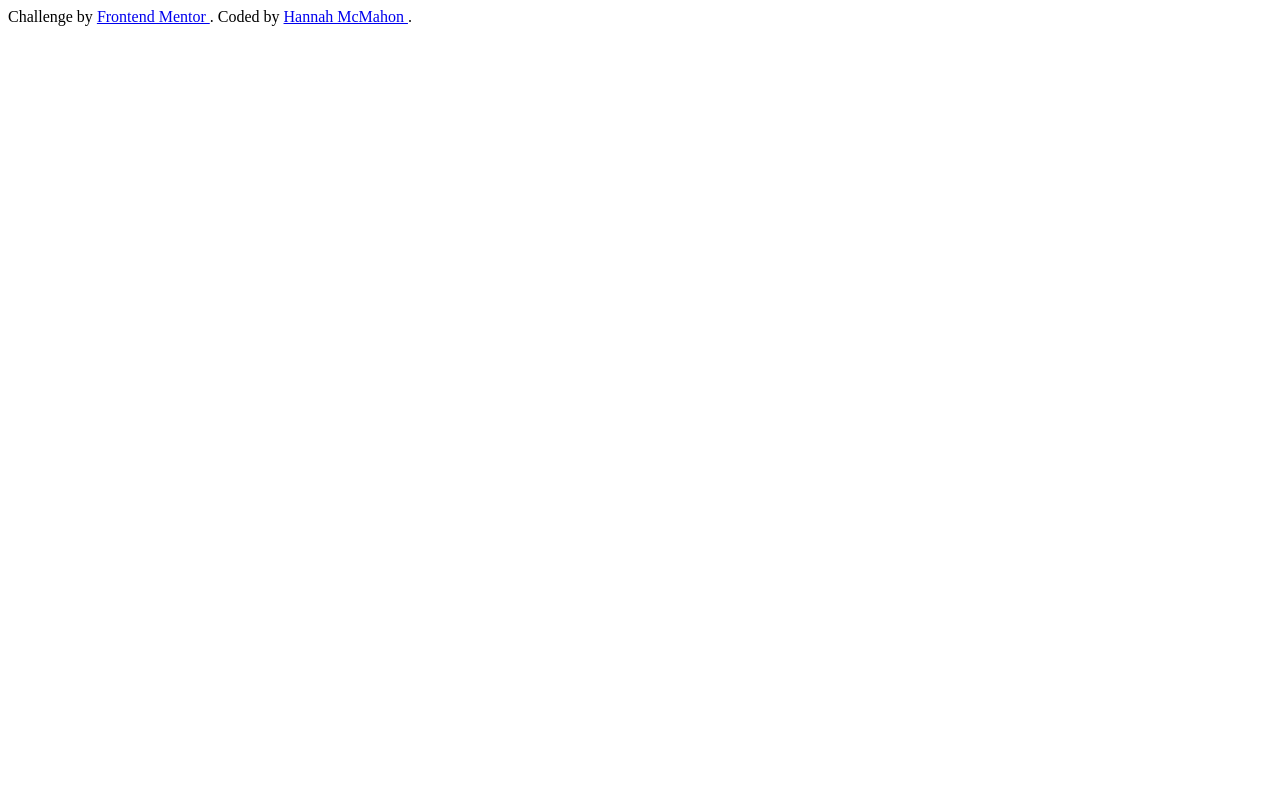
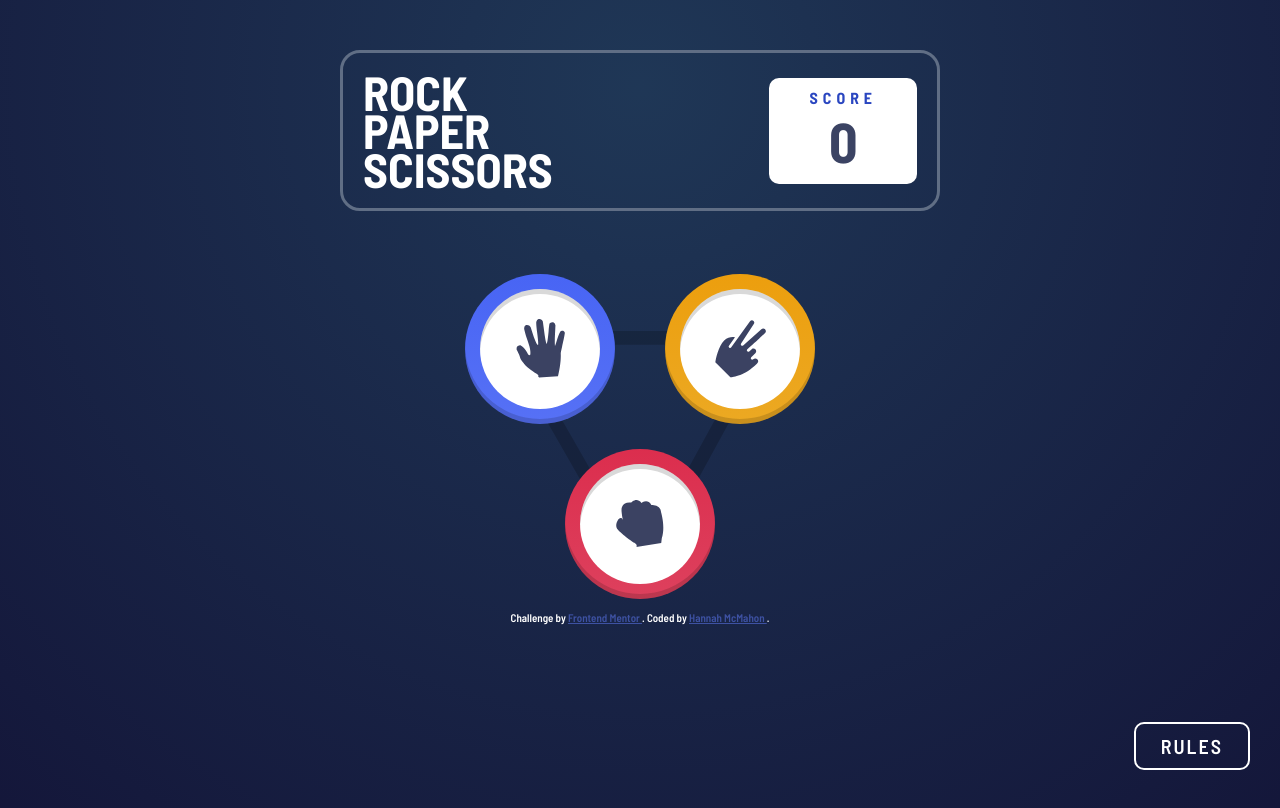
Before and after one commit to hannah-saurusrex/rock-paper-scissors, a plain HTML site: page index.html in a window 1280 px wide. Drawn offline with Linux system fonts and the light colour scheme.

Commit message:
got the main game page laid out

```diff
--- a/index.html
+++ b/index.html
@@ -3,25 +3,54 @@
 	<head>
 		<meta charset="UTF-8" />
 		<meta name="viewport" content="width=device-width, initial-scale=1.0" />
-		<link rel="stylesheet" href="./assets/styles/styles.css" />
-		<link
-			href="https://fonts.googleapis.com/css?family=Barlow+Semi+Condensed:600,700&display=swap"
-			rel="stylesheet"
-		/>
 		<!-- displays site properly based on user's device -->
-
+		<link rel="stylesheet" href="style.css" />
 		<link
 			rel="icon"
 			type="image/png"
 			sizes="32x32"
 			href="./images/favicon-32x32.png"
 		/>
+		<script src="script.js" defer></script>
 
 		<title>Frontend Mentor | Rock, Paper, Scissors</title>
 
 		<!-- Score Rules You Picked The House Picked You Win You Lose Play Again -->
 	</head>
 	<body>
+		<div class="container">
+			<header>
+				<h1>
+					<span>Rock</span>
+					<span>Paper</span>
+					<span>Scissors</span>
+				</h1>
+				<div class="score-container">
+					<h4>Score</h4>
+					<p id="score">0</p>
+				</div>
+			</header>
+
+			<main>
+				<button class="btn-circle btn-paper">
+					<span class="wrapper">
+						<img src="./images/icon-paper.svg" alt="paper icon" />
+					</span>
+				</button>
+				<button class="btn-circle btn-scissors">
+					<span class="wrapper">
+						<img src="./images/icon-scissors.svg" alt="scissors icon" />
+					</span>
+				</button>
+				<button class="btn-circle btn-rock">
+					<span class="wrapper">
+						<img src="./images/icon-rock.svg" alt="rock icon" />
+					</span>
+				</button>
+			</main>
+
+			<button class="btn-rules">Rules</button>
+		</div>
 		<footer>
 			<div class="attribution">
 				Challenge by
@@ -35,7 +64,5 @@
 				.
 			</div>
 		</footer>
-
-		<script src="./assets/scripts/app.js"></script>
 	</body>
 </html>
--- /dev/null
+++ b/style.css
@@ -0,0 +1,157 @@
+@import url("https://fonts.googleapis.com/css2?family=Barlow+Semi+Condensed:wght@600;700&display=swap");
+
+* {
+	box-sizing: border-box;
+}
+
+/*
+- Scissors Gradient: hsl(39, 89%, 49%) to hsl(40, 84%, 53%)
+- Paper Gradient: hsl(230, 89%, 62%) to hsl(230, 89%, 65%)
+- Rock Gradient: hsl(349, 71%, 52%) to hsl(349, 70%, 56%)
+*/
+
+body {
+	background: radial-gradient(
+		circle at 50% 10%,
+		hsl(214, 47%, 23%),
+		hsl(237, 49%, 15%)
+	);
+	font-family: "Barlow Semi Condensed", sans-serif;
+	color: #fff;
+	min-height: 100vh;
+}
+
+.container {
+	width: 600px;
+	max-width: 100%;
+	margin: 0 auto;
+}
+
+header {
+	border: 3px solid hsl(217, 16%, 45%);
+	border-radius: 20px;
+	display: flex;
+	justify-content: space-between;
+	align-items: center;
+	margin: 50px 0;
+	padding: 20px;
+}
+
+h1 {
+	display: flex;
+	flex-direction: column;
+	font-size: 3rem;
+	line-height: 0.8;
+	margin: 0;
+	text-transform: uppercase;
+}
+
+h4 {
+	color: hsl(229, 64%, 46%);
+	letter-spacing: 5px;
+	margin: 0;
+	text-transform: uppercase;
+}
+
+.score-container {
+	background-color: #fff;
+	border-radius: 10px;
+	padding: 10px 40px;
+	text-align: center;
+}
+
+.score-container p {
+	color: hsl(229, 25%, 31%);
+	font-size: 3.5rem;
+	font-weight: 700;
+	margin: 0;
+}
+
+main {
+	display: flex;
+	justify-content: center;
+	align-items: center;
+	flex-wrap: wrap;
+	margin: 0 auto;
+	height: 350px;
+	width: 400px;
+	position: relative;
+}
+
+main::before {
+	background-image: url("./images/bg-triangle.svg");
+	background-repeat: no-repeat;
+	background-size: cover;
+	content: "";
+	position: absolute;
+	top: 20%;
+	left: 15%;
+	height: 70%;
+	width: 70%;
+	z-index: -1;
+}
+
+.btn-circle {
+	border: none;
+	border-radius: 50%;
+	box-shadow: inset 0 -5px rgba(0, 0, 0, 0.15);
+	margin: 0 25px;
+	height: 150px;
+	width: 150px;
+}
+
+.btn-circle .wrapper {
+	background-color: #fff;
+	border-radius: 50%;
+	box-shadow: inset 0 5px rgba(0, 0, 0, 0.15);
+	display: inline-flex;
+	align-items: center;
+	justify-content: center;
+	height: 120px;
+	width: 120px;
+}
+
+.btn-paper {
+	background: linear-gradient(
+		to bottom,
+		hsl(230, 89%, 62%),
+		hsl(230, 89%, 65%)
+	);
+}
+
+.btn-scissors {
+	background: linear-gradient(to bottom, hsl(39, 89%, 49%), hsl(40, 84%, 53%));
+}
+
+.btn-rock {
+	background: linear-gradient(
+		to bottom,
+		hsl(349, 71%, 52%),
+		hsl(349, 70%, 56%)
+	);
+}
+
+.btn-rules {
+	background-color: transparent;
+	border: 2px solid #fff;
+	border-radius: 10px;
+	color: white;
+	font-family: inherit;
+	font-size: 20px;
+	letter-spacing: 2px;
+	padding: 10px 25px;
+	position: fixed;
+	bottom: 30px;
+	right: 30px;
+	text-transform: uppercase;
+}
+
+/* attritubtion styles */
+.attribution {
+	font-size: 11px;
+	text-align: center;
+}
+
+.attribution a {
+	color: hsl(228, 45%, 44%);
+}
```
Also changed, not shown: script.js (added).
